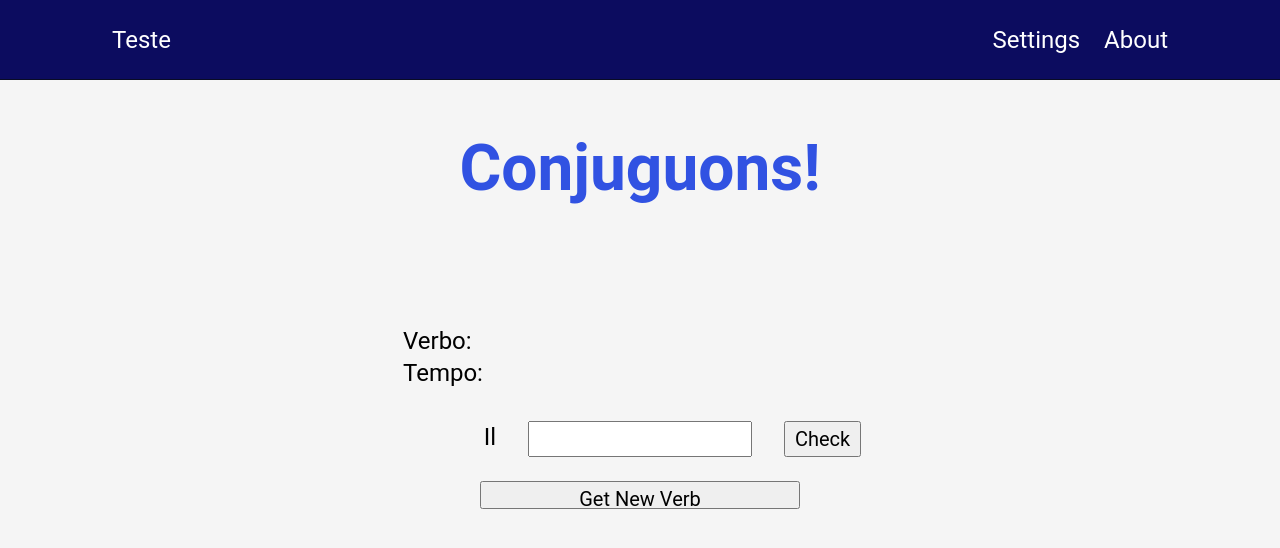
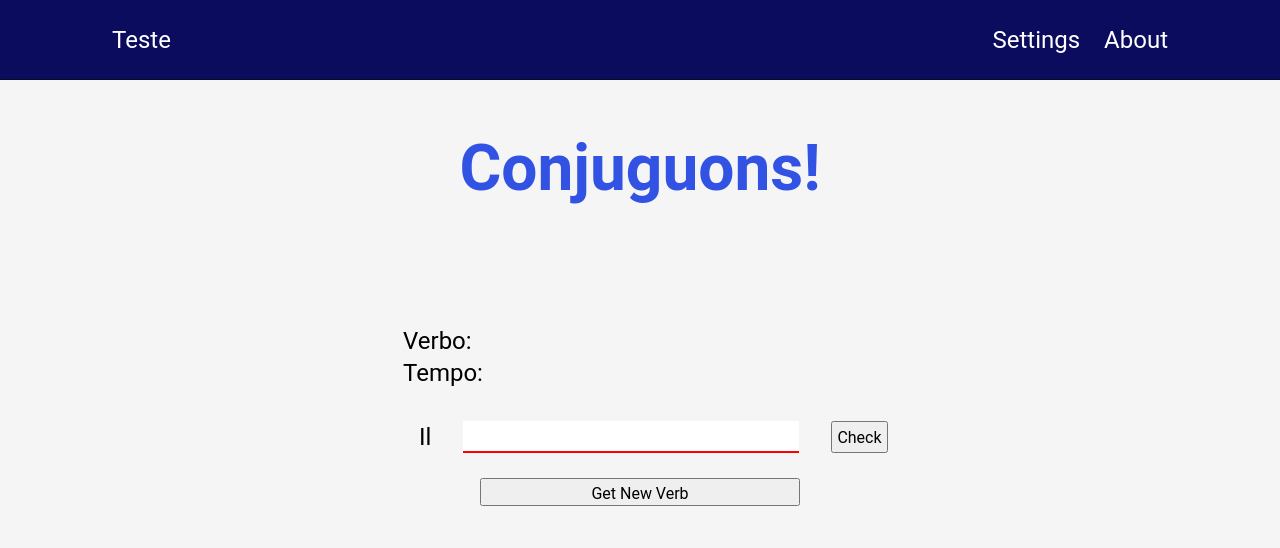
Before and after one commit to flaviobvds/conjuguons, a Next.js app: page / in a window 1280 px wide. Shown: the top 548 px of the page. Built offline with nearby package versions, Linux system fonts and the light colour scheme.

Commit message:
styling for underline answer input

```diff
--- a/src/components/Header/header.module.scss
+++ b/src/components/Header/header.module.scss
@@ -10,9 +10,11 @@
     padding: 0 2rem;
     width: 100%;
     height: 5rem;
-    display: grid;
-    grid-template-columns: 1fr 1fr;
+    display: flex;
+    justify-content: space-between;
+    //grid-template-columns: 1fr 1fr;
     font-size: 1.5rem;
+    //background-color: red;
 }
 
 .langs {
--- a/src/components/QuestionContainer/index.tsx
+++ b/src/components/QuestionContainer/index.tsx
@@ -63,6 +63,7 @@ export function QuestionContainer({ questionsettings, lang }: QuestionContainerP
     const [subject, setSubject] = useState(0);
     const [verbTense, setVerbTense] = useState('');
     const [status, setStatus] = useState('');
+    const [correctAnswer, setCorrectAnswer] = useState('');
     const verbsDetectifs = [
         'grêler', 'neiger', 'barder', 'advenir', 'bruiner', 'dracher',
         "s'agir", 'venter', 'apparoir', 'pleuvoir', 'falloir'
@@ -108,9 +109,19 @@ export function QuestionContainer({ questionsettings, lang }: QuestionContainerP
             gender: newSubject(subject).gender as 'M' | 'F' ?? undefined, // if subject is ELLE, set gender
             number: newSubject(subject).number as 'S' | 'P' ?? undefined, // if subject is ELLES, set gender and number
         })
-        answer === conjugation ? setStatus('correct') : setStatus('incorrect')
-        console.log(conjugation)
+        setCorrectAnswer(conjugation)
     }
+
+    useEffect(() => {
+        console.log(answer + ' / ' + correctAnswer)
+        if (answer !==  '') {
+            answer === correctAnswer ? setStatus('correct') : setStatus('incorrect')
+        }
+    }, [correctAnswer])
+
+    useEffect(() => {
+        console.log(status)
+    }, [status])
 
     function handleGetNewQuestion() {
         setVerb(getRandomVerb(questionsettings.verbs)) // this will also trigger getRandomSubject inside useEffect
@@ -172,7 +183,7 @@ export function QuestionContainer({ questionsettings, lang }: QuestionContainerP
                     <input
                         onChange={e => setAnswer(e.target.value)}
                         value={answer}
-                        className={styles.answer}
+                        className={`${styles.answer} ${status === 'correct' ? styles.correct : styles.incorrect }`}
                     />
 
                     <button
--- a/src/components/QuestionContainer/questioncontainer.module.scss
+++ b/src/components/QuestionContainer/questioncontainer.module.scss
@@ -50,7 +50,7 @@
     padding: 0.5rem;
     //background-color: pink;
     line-height: 2rem;
-    font-size: 1.5rem;
+    //font-size: 1.5rem;
     grid-area: qG;
 }
 
@@ -78,19 +78,37 @@
 .answer {
     grid-area: a;
     align-items: start;
+    border-bottom: solid 1px black;
+    border-top: none;
+    border-left: none;
+    border-right: none;
+    font-size: 1.5rem;
     //background-color: greenyellow;
+
+    &:focus {
+        outline: none;
+        border-bottom: solid 2px;
+    }
+}
+
+.correct {
+    border-bottom: solid 2px #3152e2;
+}
+
+.incorrect {
+    border-bottom: solid 2px red;
 }
 
 .submitAnswer {
     grid-area: cB;
-    font-size: 1.25rem;
+    //font-size: 1.25rem;
     padding: 0.25rem;
     //background-color: brown;
 }
 
 .getNewVerbButton {
     grid-area: nVB;
-    font-size: 1.25rem;
+    //font-size: 1.25rem;
     padding: 0.25rem;
     height: 1.75rem;
     width: 20rem;
```
